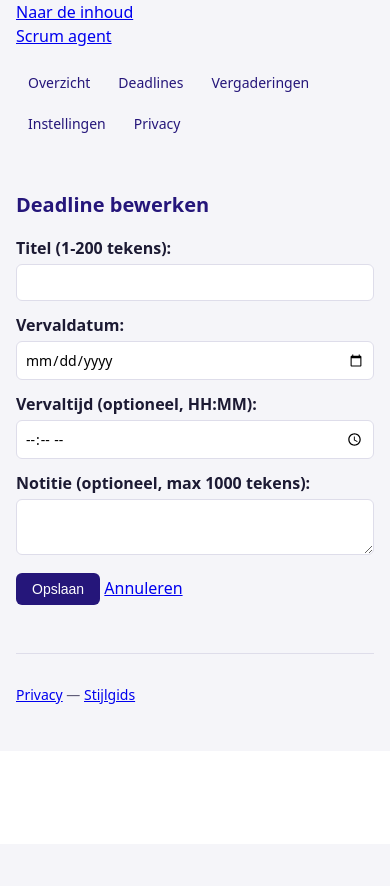
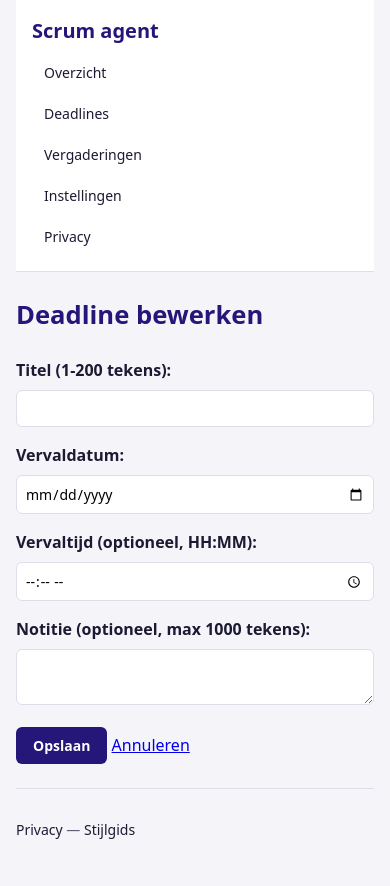
Before and after one commit to cecedabro/scrum-agent, a FastAPI app: template backend/app/templates/edit.html in a window 390 px wide. Before the commit the page ends 704 px from the top, so only its background shows below. Run offline with FastAPI, Linux system fonts and the light colour scheme; the template is opened without the code that fills it, so the values that code supplies are empty; parts of the project's set-up code (start-up, migrations or seed data) failed here and were passed over.

Commit message:
T58: Style every layout and component class in `app.css` per docs/frontend.md §Look, using tokens only: header and nav (wrapping below 640 px), container, cards, lists and list rows (stacking on small screens), fields (invalid state, checkbox row, hint, error), buttons (primary, secondary, danger), inline forms, pill badges per status, model state with its dot, alerts, empty state, footer, the skip link (hidden until focused) and a visible `:focus-visible` outline. Remove CSS rules no template uses any more (old `.badge-grey` etc.).

```diff
--- a/backend/app/static/app.css
+++ b/backend/app/static/app.css
@@ -31,8 +31,6 @@
   --max-width: 960px;
 }
 
-/* Calm and functional: system font stack, dark blue accent, cards with borders, generous spacing. */
-
 *,
 *::before,
 *::after {
@@ -44,7 +42,7 @@ html {
     font-size: 16px;
     line-height: 1.5;
     color: var(--color-text);
-    background: var(--color-surface);
+    background: var(--color-bg);
 }
 
 body {
@@ -57,29 +55,70 @@ body {
     background: var(--color-bg);
 }
 
+/* --- Skip link --- */
+
+.skip-link {
+    position: absolute;
+    left: -9999px;
+    top: auto;
+}
+
+.skip-link:focus {
+    position: fixed;
+    left: var(--space-4);
+    top: var(--space-4);
+    z-index: 100;
+    padding: var(--space-2) var(--space-4);
+    background: var(--color-accent);
+    color: var(--color-surface);
+    text-decoration: none;
+    border-radius: var(--radius-sm);
+    font-size: var(--font-size-sm);
+}
+
+/* --- Header --- */
+
+.site-header {
+    display: flex;
+    align-items: center;
+    justify-content: space-between;
+    flex-wrap: wrap;
+    gap: var(--space-2);
+    background: var(--color-surface);
+    border-bottom: 1px solid var(--color-border);
+    padding: var(--space-4);
+}
+
+.brand {
+    font-size: var(--font-size-lg);
+    font-weight: 700;
+    color: var(--color-accent);
+    text-decoration: none;
+}
+
 /* --- Navigation --- */
 
 nav ul {
     list-style: none;
     padding: 0;
-    margin: 1rem 0;
+    margin: 0;
     display: flex;
-    gap: 0.25rem;
+    gap: var(--space-2);
     flex-wrap: wrap;
 }
 
 nav a {
     display: block;
     padding: var(--space-2) var(--space-3);
-    color: var(--color-accent);
+    color: var(--color-text);
     text-decoration: none;
     border-radius: var(--radius-sm);
     font-size: var(--font-size-sm);
 }
 
 nav a:hover {
-    background: var(--color-accent);
-    color: var(--color-surface);
+    background: var(--color-accent-soft);
+    color: var(--color-accent);
 }
 
 nav a[aria-current="page"] {
@@ -88,34 +127,98 @@ nav a[aria-current="page"] {
     font-weight: 600;
 }
 
-/* --- Main content --- */
+/* --- Container --- */
+
+.container {
+    padding: var(--space-6) 0;
+}
+
+/* --- Main --- */
 
 main {
     padding: var(--space-4) 0 var(--space-8);
-    border-radius: var(--radius);
 }
 
+/* --- Typography --- */
+
 h1 {
-    font-size: var(--font-size-lg);
+    font-size: var(--font-size-xl);
     color: var(--color-accent);
-    margin: var(--space-4) 0;
+    margin: 0 0 var(--space-6);
 }
 
 h2 {
-    font-size: var(--font-size-base);
-    color: var(--color-accent);
-    margin: var(--space-6) 0 var(--space-3);
+    font-size: var(--font-size-lg);
+    color: var(--color-text);
+    margin: 0 0 var(--space-4);
 }
 
 /* --- Cards --- */
 
 .card {
     border: 1px solid var(--color-border);
-    border-radius: var(--radius-sm);
-    padding: var(--space-4);
-    margin-bottom: var(--space-4);
+    border-radius: var(--radius);
+    padding: var(--space-6);
+    margin-bottom: var(--space-6);
     background: var(--color-surface);
     box-shadow: var(--shadow);
+}
+
+.card-title {
+    font-size: var(--font-size-lg);
+    color: var(--color-accent);
+    margin: 0 0 var(--space-4);
+}
+
+/* --- Lists --- */
+
+.list {
+    list-style: none;
+    padding: 0;
+    margin: 0 0 var(--space-4);
+}
+
+.list-item {
+    display: flex;
+    align-items: center;
+    gap: var(--space-4);
+    padding: var(--space-3) var(--space-4);
+    border-bottom: 1px solid var(--color-border);
+}
+
+.list-item:last-child {
+    border-bottom: none;
+}
+
+.list-badge {
+    flex-shrink: 0;
+}
+
+.list-title {
+    flex: 1 1 auto;
+    min-width: 0;
+}
+
+.list-title a {
+    color: var(--color-text);
+    text-decoration: none;
+}
+
+.list-title a:hover {
+    color: var(--color-accent);
+}
+
+.list-date {
+    flex-shrink: 0;
+    font-size: var(--font-size-sm);
+    color: var(--color-muted);
+}
+
+/* --- Relative --- */
+
+.relative {
+    font-size: var(--font-size-sm);
+    color: var(--color-muted);
 }
 
 /* --- Empty state --- */
@@ -127,85 +230,314 @@ h2 {
     font-style: italic;
 }
 
-/* --- Forms --- */
+/* --- Fields --- */
 
-form {
-    margin: 1rem 0;
+.field {
+    margin-bottom: var(--space-4);
 }
 
-label {
+.field label {
     display: block;
     margin-bottom: var(--space-1);
     font-weight: 600;
     color: var(--color-text);
 }
 
-input,
-textarea,
-select {
+.field input:not([type="checkbox"]),
+.field textarea,
+.field select {
     width: 100%;
     padding: var(--space-2);
-    margin-bottom: var(--space-3);
+    margin-top: var(--space-1);
     border: 1px solid var(--color-border);
     border-radius: var(--radius-sm);
     font-size: var(--font-size-sm);
     font-family: inherit;
+    background: var(--color-surface);
 }
 
-input:focus,
-textarea:focus,
-select:focus {
-    outline: none;
-    border-color: var(--color-accent);
-    box-shadow: 0 0 0 2px var(--color-accent);
+.field textarea {
+    resize: vertical;
 }
 
-button,
-input[type="submit"] {
-    background: var(--color-accent);
-    color: var(--color-surface);
-    border: none;
-    padding: var(--space-2) var(--space-4);
+.field-invalid {
+    border: 1px solid var(--color-danger);
     border-radius: var(--radius-sm);
-    cursor: pointer;
-    font-size: var(--font-size-sm);
+    padding: var(--space-3);
+    background: var(--color-danger-soft);
 }
 
-button:hover,
-input[type="submit"]:hover {
-    background: var(--color-accent-hover);
+.field-invalid input:not([type="checkbox"]),
+.field-invalid textarea,
+.field-invalid select {
+    border-color: var(--color-danger);
 }
 
-/* --- Errors --- */
+.field-check {
+    display: flex;
+    align-items: baseline;
+    gap: var(--space-2);
+}
+
+.field-check label {
+    margin-bottom: 0;
+    font-weight: normal;
+}
+
+.hint {
+    font-size: var(--font-size-sm);
+    color: var(--color-muted);
+    margin: var(--space-1) 0 0;
+}
 
 .error {
     color: var(--color-danger);
     font-size: var(--font-size-sm);
-    margin-top: calc(-1 * var(--space-2));
-    margin-bottom: var(--space-3);
+    margin: var(--space-1) 0 0;
+}
+
+/* --- Buttons --- */
+
+.btn {
+    display: inline-block;
+    padding: var(--space-2) var(--space-4);
+    border-radius: var(--radius-sm);
+    font-size: var(--font-size-sm);
+    font-weight: 600;
+    cursor: pointer;
+    text-decoration: none;
+    text-align: center;
+    border: 1px solid transparent;
+    font-family: inherit;
+}
+
+.btn-primary {
+    background: var(--color-accent);
+    color: var(--color-surface);
+}
+
+.btn-primary:hover {
+    background: var(--color-accent-hover);
+}
+
+.btn-secondary {
+    background: var(--color-surface);
+    color: var(--color-text);
+    border-color: var(--color-border);
+}
+
+.btn-secondary:hover {
+    background: var(--color-neutral-soft);
+}
+
+.btn-danger {
+    background: var(--color-surface);
+    color: var(--color-danger);
+    border-color: var(--color-danger);
+}
+
+.btn-danger:hover {
+    background: var(--color-danger-soft);
+}
+
+/* --- Inline form --- */
+
+.inline-form {
+    display: inline;
+}
+
+/* --- Badges --- */
+
+.badge {
+    display: inline-block;
+    padding: calc(var(--space-1) + 1px) var(--space-2);
+    border-radius: var(--radius);
+    font-size: var(--font-size-sm);
+    font-weight: 600;
+    white-space: nowrap;
+}
+
+.badge-queued {
+    background: var(--color-neutral-soft);
+    color: var(--color-muted);
+}
+
+.badge-running {
+    background: var(--color-info-soft);
+    color: var(--color-info);
+}
+
+.badge-done {
+    background: var(--color-success-soft);
+    color: var(--color-success);
+}
+
+.badge-failed {
+    background: var(--color-danger-soft);
+    color: var(--color-danger);
+}
+
+.badge-neutral {
+    background: var(--color-neutral-soft);
+    color: var(--color-muted);
+}
+
+/* --- Model state --- */
+
+.model-state {
+    display: flex;
+    align-items: center;
+    gap: var(--space-2);
+    font-size: var(--font-size-sm);
+    margin: 0 0 var(--space-3);
+}
+
+.model-state-up {
+    color: var(--color-success);
+}
+
+.model-state-down {
+    color: var(--color-danger);
+}
+
+.dot {
+    display: inline-block;
+    width: 8px;
+    height: 8px;
+    border-radius: 50%;
+    flex-shrink: 0;
+}
+
+.model-state-up .dot {
+    background: var(--color-success);
+}
+
+.model-state-down .dot {
+    background: var(--color-danger);
+}
+
+/* --- Alerts --- */
+
+.alert {
+    padding: var(--space-3) var(--space-4);
+    border-radius: var(--radius-sm);
+    font-size: var(--font-size-sm);
+    margin-bottom: var(--space-4);
+}
+
+.alert-info {
+    background: var(--color-info-soft);
+    color: var(--color-info);
+}
+
+.alert-success {
+    background: var(--color-success-soft);
+    color: var(--color-success);
+}
+
+.alert-danger {
+    background: var(--color-danger-soft);
+    color: var(--color-danger);
+}
+
+/* --- Jobs wrapper --- */
+
+.jobs-wrapper {
+    margin-bottom: var(--space-6);
+}
+
+/* --- Actions --- */
+
+.actions {
+    flex-shrink: 0;
+    display: flex;
+    gap: var(--space-2);
+    align-items: center;
+}
+
+.actions a {
+    font-size: var(--font-size-sm);
+    color: var(--color-text);
+    text-decoration: none;
+}
+
+.actions a:hover {
+    color: var(--color-accent);
+}
+
+/* --- Note --- */
+
+.note {
+    font-size: var(--font-size-sm);
+    color: var(--color-muted);
+    margin: 0;
+    flex-basis: 100%;
+}
+
+/* --- List error --- */
+
+.list-error {
+    font-size: var(--font-size-sm);
+    color: var(--color-danger);
+    background: var(--color-danger-soft);
+    padding: var(--space-3) var(--space-4);
+}
+
+/* --- Test result --- */
+
+.test-result {
+    padding: var(--space-3) var(--space-4);
+    background: var(--color-info-soft);
+    border-radius: var(--radius-sm);
+    font-size: var(--font-size-sm);
+    margin-bottom: var(--space-4);
 }
 
 /* --- Footer --- */
 
-footer {
+.site-footer {
     border-top: 1px solid var(--color-border);
     padding: var(--space-4) 0 var(--space-8);
     font-size: var(--font-size-sm);
     color: var(--color-muted);
 }
 
-/* --- Status badges --- */
-
-.badge {
-    display: inline-block;
-    padding: calc(var(--space-1) + 1px) var(--space-2);
-    border-radius: var(--radius-sm);
-    font-size: var(--font-size-sm);
-    font-weight: 600;
+.site-footer a {
+    color: var(--color-text);
+    text-decoration: none;
 }
 
-.badge-grey  { background: var(--color-neutral-soft); color: var(--color-muted); }
-.badge-blue  { background: var(--color-accent-soft); color: var(--color-accent); }
-.badge-blue:hover { background: var(--color-accent-soft); }
-.badge-green { background: var(--color-success-soft); color: var(--color-success); }
-.badge-red   { background: var(--color-danger-soft); color: var(--color-danger); }
+.site-footer a:hover {
+    color: var(--color-accent);
+}
+
+/* --- Focus visible --- */
+
+*:focus-visible {
+    outline: 2px solid var(--color-accent);
+    outline-offset: 2px;
+}
+
+/* --- Small screens --- */
+
+@media (max-width: 640px) {
+    .site-header {
+        flex-direction: column;
+        align-items: flex-start;
+    }
+
+    nav ul {
+        flex-direction: column;
+        gap: var(--space-1);
+    }
+
+    .list-item {
+        flex-direction: column;
+        align-items: flex-start;
+        gap: var(--space-2);
+    }
+
+    .actions {
+        width: 100%;
+    }
+}
```
Also changed, not shown: PLAN.md (+1 -1 lines), PROGRESS.md (+2 -0 lines).
